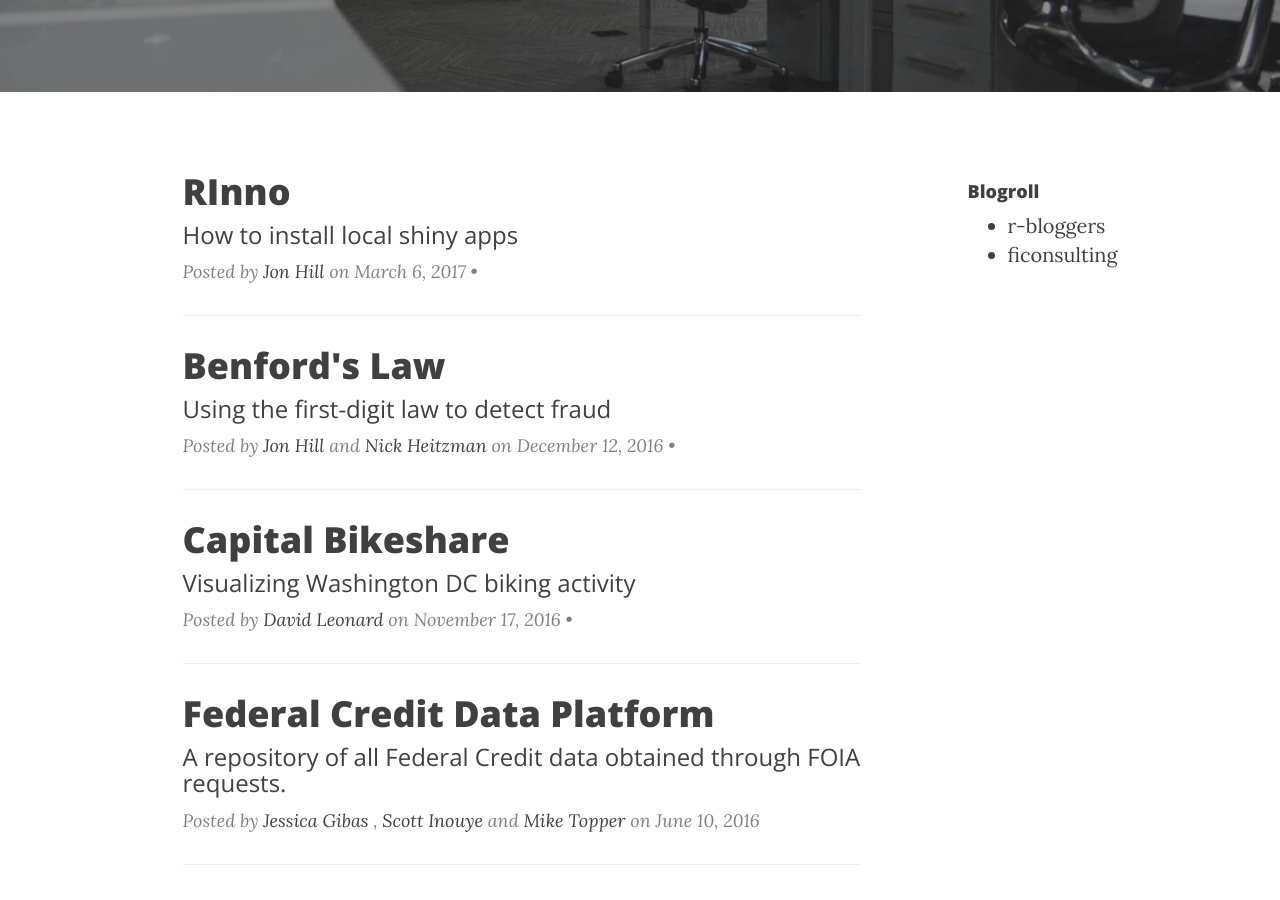
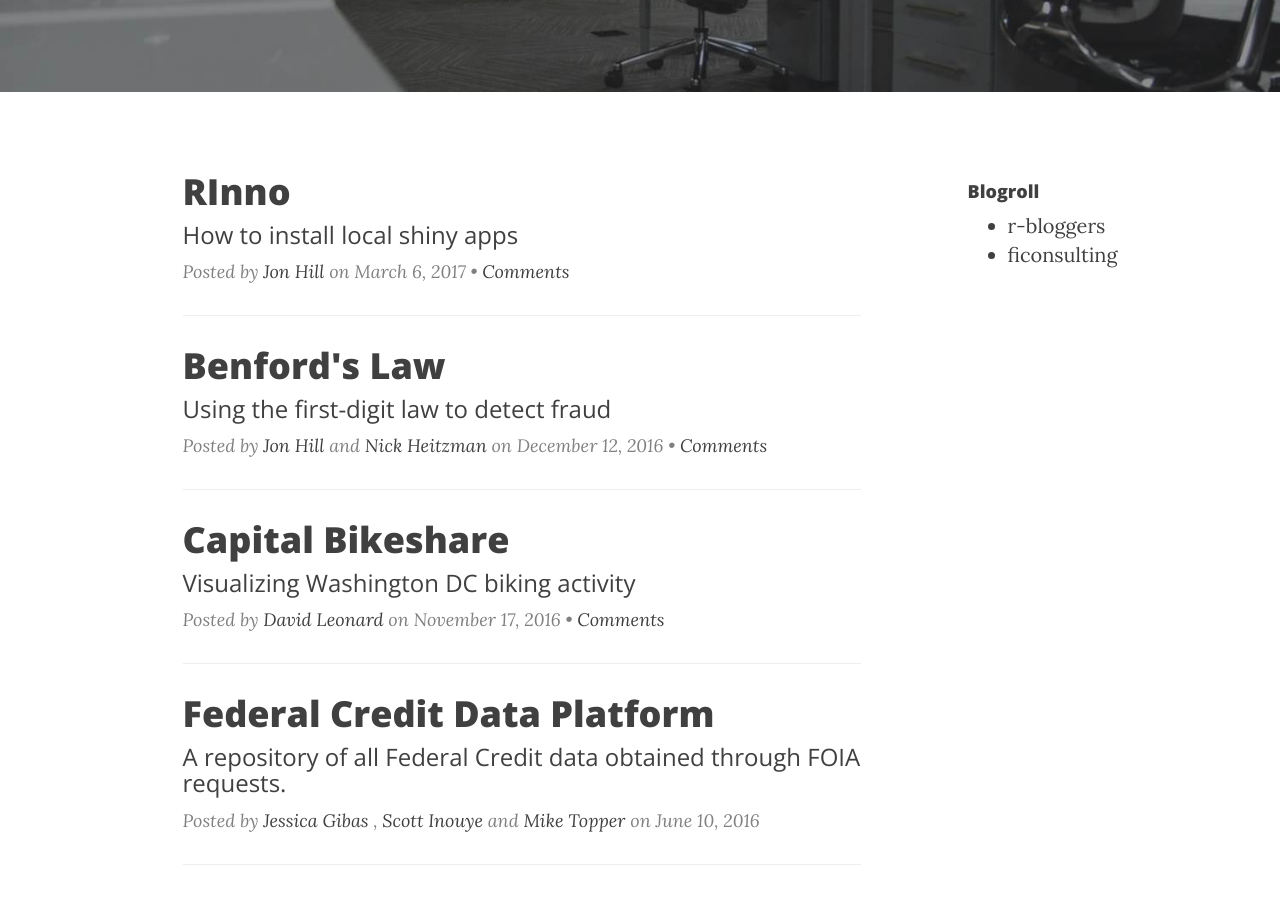
Before and after one commit to ficonsulting/filabs, a Jekyll site: the page built from index.html, in a window 1280 px wide and 900 px high, scrolled down 356 px. Built offline with Jekyll 4.4.1, drawn with Linux system fonts in a browser that asks for light colours; nearby versions of some CDN libraries; the list of posts is cut into pages by our own code; comment, search, counter and statistics services are not loaded.

Commit message:
let's get this right disqus

```diff
--- a/_includes/disqus.html
+++ b/_includes/disqus.html
@@ -4,6 +4,7 @@
 var disqus_config = function () {
 this.page.url = "{{ page.url }}";  // Replace PAGE_URL with your page's canonical URL variable
 this.page.identifier = "{{ page.id }}"; // Replace PAGE_IDENTIFIER with your page's unique identifier variable
+this.page.title = {{ page.title }};
 };
 
 (function() { // DON'T EDIT BELOW THIS LINE
--- a/_layouts/post.html
+++ b/_layouts/post.html
@@ -46,7 +46,7 @@ layout: default
 						{% endif %} on {{ page.date | date: "%B %-d, %Y" }}
 
 						{% if page.comments %}
-							• <a href="{{ page.url }}#disqus_thread"></a>
+							• <a href="{{ page.url }}#disqus_thread" data-disqus-identifier="{{ page.id }}">Comments</a>
 						{% endif %}
 					</span>
                 </div>
--- a/index.html
+++ b/index.html
@@ -44,7 +44,7 @@ description: "Research and Development Division of FI Consulting"
 						{% endif %} on {{ post.date | date: "%B %-d, %Y" }}
 
 						{% if post.comments %}
-							• <a href="{{ post.url | prepend: site.baseurl }}#disqus_thread"></a>
+							• <a href="{{ post.url | prepend: site.baseurl }}#disqus_thread" data-disqus-identifier="{{ post.id }}">Comments</a>
 						{% endif %}
         </p>
     </div>
```
